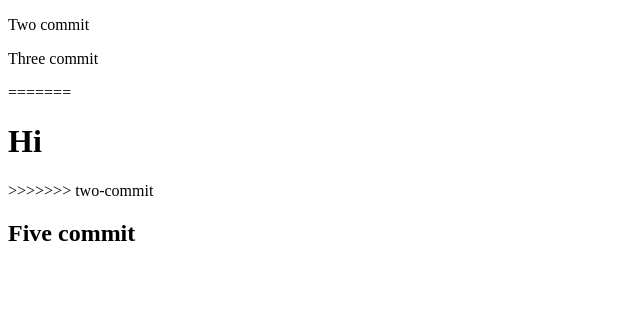
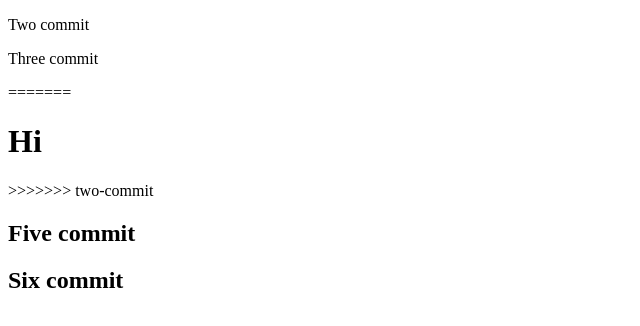
Before and after one commit to AleksandrZajac/jshtml, a plain HTML site: page index.html in a window 1280 px wide. Shown: the whole page, without its empty margins (0-640 px from the left). Drawn offline with Linux system fonts and the light colour scheme.

Commit message:
Six commit

```diff
--- a/index.html
+++ b/index.html
@@ -1,9 +1,11 @@
 <!DOCTYPE html>
 <html lang="en" dir="ltr">
+
 <head>
   <meta charset="utf-8">
   <title>Hello World!!!</title>
 </head>
+
 <body>
   <p>Two commit</p>
   <p>Three commit</p>
@@ -11,5 +13,7 @@
   <h1>Hi</h1>
   >>>>>>> two-commit
   <h2>Five commit</h2>
+  <h2>Six commit</h2>
 </body>
+
 </html>
```
Lines whose indentation alone changed are shown as unchanged.
